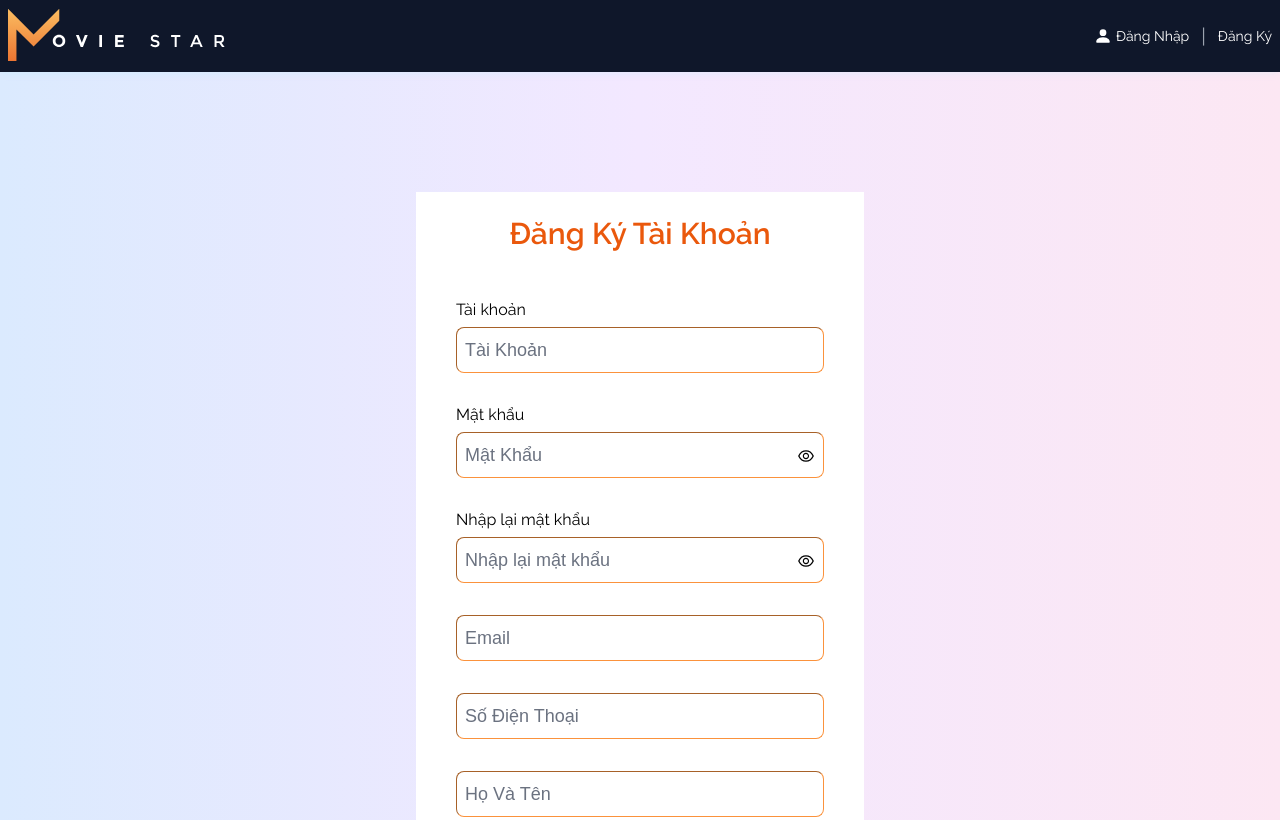
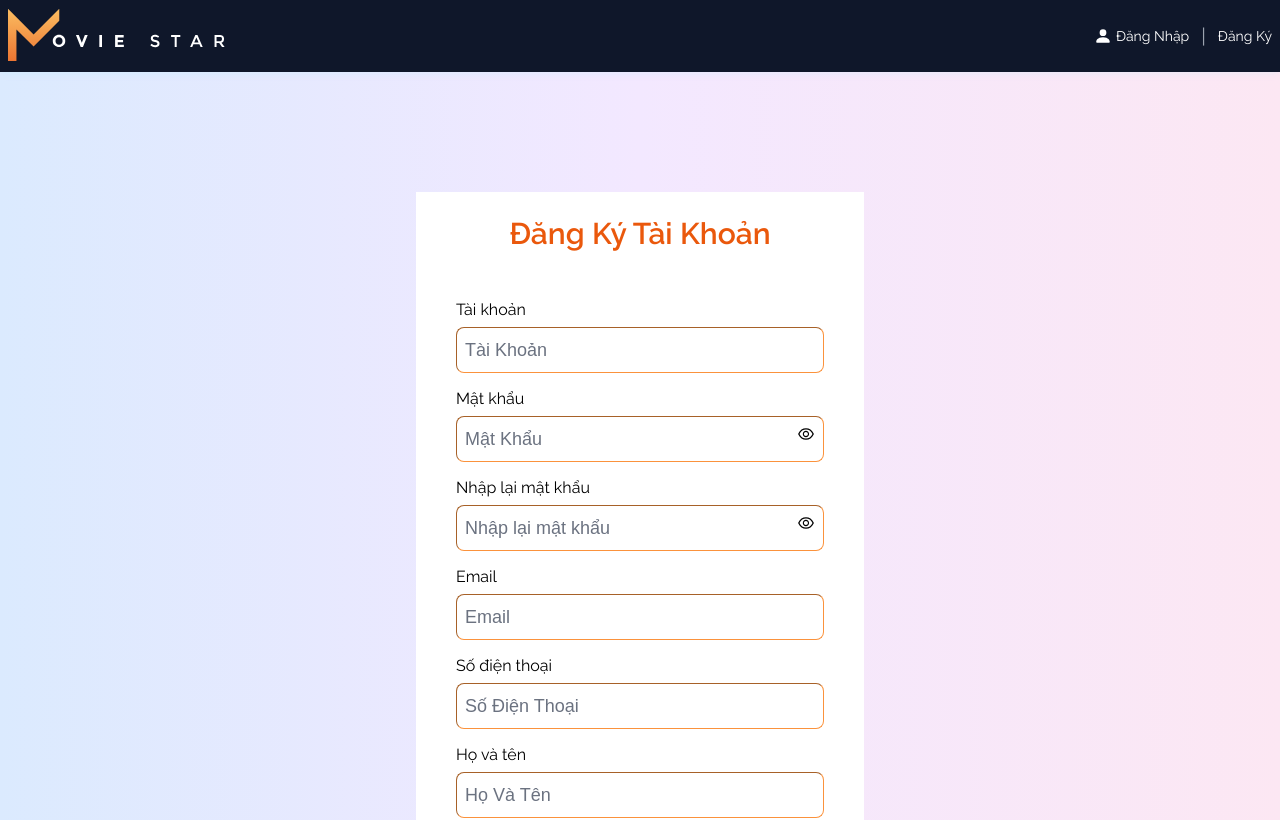
Before and after one commit to ThanhTien96/NguyenThanhTien-NguyenThanhPhuoc-BC37-movie-booking, a React (Create React App) app: page /user/signup in a window 1280 px wide. Shown: the top 820 px of the page. Built offline with nearby package versions, Linux system fonts and the light colour scheme.

Commit message:
update isAdmin

```diff
--- a/package.json
+++ b/package.json
@@ -33,6 +33,7 @@
     "redux-saga": "^1.2.1",
     "slick-carousel": "^1.8.1",
     "styled-components": "^5.3.6",
+    "sweetalert2": "^11.6.16",
     "web-vitals": "^2.1.4",
     "yup": "^0.32.11"
   },
--- a/src/components/home/cinema/Cinema.css
+++ b/src/components/home/cinema/Cinema.css
@@ -24,6 +24,7 @@
     border-bottom: 1px solid gainsboro;
 
 }
+
 .tabScrollbar{
     height: 30rem;
    overflow-y: scroll;
--- a/src/components/ticketRoom/ChairList.jsx
+++ b/src/components/ticketRoom/ChairList.jsx
@@ -5,7 +5,7 @@ const ChairList = (props) => {
 
     const {chair} = props;
   return (
-    <div className='px-1 md:px-10 mx-auto md:ml-5' >
+    <div className='px-1 lg:px-10 mx-auto lg:ml-5' >
             {chair?.map(item => {
                 return <Chair key={item.maGhe} chairItem={item} />
             })}
--- a/src/pages/Admin/account/createAccount/CreateAccount.jsx
+++ b/src/pages/Admin/account/createAccount/CreateAccount.jsx
@@ -1,12 +1,12 @@
 
-import React, { useEffect, useState } from 'react';
+import React, { useState } from 'react';
 import { Form, Input, Radio, Select } from 'antd';
 import { useFormik } from 'formik';
 import { useNavigate } from 'react-router-dom';
 import adminService from '../../../../services/adminService';
 import { useDispatch } from 'react-redux';
 import { isAlertActionERR, isAlertActionSuccess } from '../../../../redux/reducers/admin/movieManagerSlice';
-
+import * as Yup from 'yup';
 
 const CreateAccount = (props) => {
     const [passwordVisible, setPasswordVisible] = React.useState(false);
@@ -24,6 +24,14 @@ const CreateAccount = (props) => {
             maNhom: 'GP00',
             maLoaiNguoiDung: '',
         },
+        validationSchema: Yup.object({
+            taiKhoan: Yup.string().required('* Vui lòng nhập tài khoản !'),
+            matKhau: Yup.string().required('* Vui long nhập mật khẩu !'),
+            hoTen: Yup.string().required('* Vui lòng nhập họ và tên !'),
+            email: Yup.string().required('* Vui lòng nhập email !').email('* Không đúng định dạng email !'),
+            soDT: Yup.string().required('* Vui lòng nhập số điện thoại !').matches(/^[0-9]+$/, '* Số điện thoại chỉ nhập số 0-9'),
+            maLoaiNguoiDung: Yup.string().required('* Vui lòng chọn loại người dùng !'),
+        }),
         onSubmit: async (values) => {
             try {
                 await adminService.addAccount(values);
@@ -78,27 +86,32 @@ const CreateAccount = (props) => {
 
                 <Form.Item label="Tài Khoản">
                     <Input name='taiKhoan' onChange={formik.handleChange} placeholder='Nhập tài khoản' />
+                    {formik.errors.taiKhoan && formik.touched.taiKhoan && (<p className='text-red-700 mt-1'>{formik.errors.taiKhoan}</p>)}
                 </Form.Item>
 
                 <Form.Item label="Mật Khẩu">
                     <Input.Password
                         visibilityToggle={{ visible: passwordVisible, onVisibleChange: setPasswordVisible }}
                         onChange={formik.handleChange}
-                        placeholder = 'Nhập mật khẩu'
+                        placeholder='Nhập mật khẩu'
                         name='matKhau'
                     />
+                    {formik.errors.matKhau && formik.touched.matKhau && (<p className='text-red-700 mt-1'>{formik.errors.matKhau}</p>)}
                 </Form.Item>
 
                 <Form.Item label="Họ Tên">
-                    <Input name='hoTen' onChange={formik.handleChange} placeholder='Nhập họ tên'/>
+                    <Input name='hoTen' onChange={formik.handleChange} placeholder='Nhập họ tên' />
+                    {formik.errors.hoTen && formik.touched.hoTen && (<p className='text-red-700 mt-1'>{formik.errors.hoTen}</p>)}
                 </Form.Item>
 
                 <Form.Item label="Email">
                     <Input type='email' name='email' onChange={formik.handleChange} placeholder='Nhập Email' />
+                    {formik.errors.email && formik.touched.email && (<p className='text-red-700 mt-1'>{formik.errors.email}</p>)}
                 </Form.Item>
 
                 <Form.Item label="Số Điện Thoại">
                     <Input name='soDT' onChange={formik.handleChange} placeholder='Nhập số điện thoại' />
+                    {formik.errors.soDT && formik.touched.soDT && (<p className='text-red-700 mt-1'>{formik.errors.soDT}</p>)}
                 </Form.Item>
 
                 <Form.Item label="Loại Người Dùng">
@@ -106,6 +119,7 @@ const CreateAccount = (props) => {
                         onChange={handleChangeSelect}
                         placeholder='Chọn loại người dùng'
                     />
+                    {formik.errors.maLoaiNguoiDung && formik.touched.maLoaiNguoiDung && (<p className='text-red-700 mt-1'>{formik.errors.maLoaiNguoiDung}</p>)}
                 </Form.Item>
 
                 <Form.Item
--- a/src/pages/Admin/films/addNew/AddNew.jsx
+++ b/src/pages/Admin/films/addNew/AddNew.jsx
@@ -14,6 +14,7 @@ import { useDispatch } from 'react-redux';
 import { AddMovieApi } from '../../../../redux/reducers/admin/movieManagerSlice';
 import { maNhom } from '../../../../util/apiPath';
 import { useNavigate } from 'react-router-dom';
+import * as Yup from 'yup';
 
 const AddNew = (props) => {
 
@@ -37,6 +38,12 @@ const AddNew = (props) => {
             hinhAnh: {},
 
         },
+        validationSchema: Yup.object({
+            tenPhim: Yup.string().required('* Vui lòng nhập tên phim !'),
+            trailer: Yup.string().required('* Vui lòng nhập trailer !'),
+            moTa: Yup.string().required('* Vui lòng nhập mô tả !'),
+            ngayKhoiChieu: Yup.string().required('* Vui lòng chọn ngày khởi chiếu !'),
+        }),
         onSubmit: async (values) => {
             let formData = new FormData();
             for (let key in values) {
@@ -122,18 +129,22 @@ const AddNew = (props) => {
                 </Form.Item>
                 <Form.Item label="Tên Phim">
                     <Input name='tenPhim' onChange={formik.handleChange} />
+                    {formik.errors.tenPhim && formik.touched.tenPhim && (<p className='text-red-700 mt-1'>{formik.errors.tenPhim}</p>)}
                 </Form.Item>
 
                 <Form.Item label="Trailer">
                     <Input name='trailer' onChange={formik.handleChange} />
+                    {formik.errors.trailer && formik.touched.trailer && (<p className='text-red-700 mt-1'>{formik.errors.trailer}</p>)}
                 </Form.Item>
 
                 <Form.Item label="Mô Tả">
                     <Input name='moTa' onChange={formik.handleChange} />
+                    {formik.errors.moTa && formik.touched.moTa && (<p className='text-red-700 mt-1'>{formik.errors.moTa}</p>)}
                 </Form.Item>
 
                 <Form.Item label="Ngày Khởi Chiếu">
                     <DatePicker format={'DD/MM/YYYY'} onChange={handleChangeDatePicker} />
+                    {formik.errors.ngayKhoiChieu && formik.touched.ngayKhoiChieu && (<p className='text-red-700 mt-1'>{formik.errors.ngayKhoiChieu}</p>)}
                 </Form.Item>
 
                 <Form.Item label="Sắp Chiếu">
@@ -149,12 +160,11 @@ const AddNew = (props) => {
                 </Form.Item>
 
                 <Form.Item label="Đánh Giá">
-                    <InputNumber onChange={handleChangeInputNumber('danhGia')} min={1} max={10} />
+                    <InputNumber name='danhGia' onChange={handleChangeInputNumber('danhGia')} min={1} max={10} />
                 </Form.Item>
 
                 <Form.Item label="Hình Ảnh">
                     <input type='file' onChange={handleChangeFile} accept="image/png, image/jpg, image/jpeg, image/gif" />
-
                     {imgSrc && <img className='mt-5' src={imgSrc} alt="..." style={{ width: '200px' }} />}
 
                 </Form.Item>
--- a/src/pages/Admin/films/showTime/ShowTime.jsx
+++ b/src/pages/Admin/films/showTime/ShowTime.jsx
@@ -6,7 +6,7 @@ import { useNavigate, useParams } from 'react-router-dom';
 import moment from 'moment';
 import { useDispatch } from 'react-redux';
 import { fetchApiMoviesList } from '../../../../redux/reducers/admin/movieManagerSlice';
-
+import * as Yup from 'yup';
 
 
 const ShowTime = (props) => {
@@ -24,6 +24,11 @@ const ShowTime = (props) => {
             maRap: '',
             giaVe: '',
         },
+        validationSchema: Yup.object({
+            ngayChieuGioChieu: Yup.string().required('* Vui lòng chọn ngày khởi chiếu !'),
+            maRap: Yup.string().required('* Vui lòng chọn rạp !'),
+            giaVe: Yup.string().required('* Vui lòng nhập giá vé !'),
+        }),
         onSubmit: async (value) => {
             try{
                 dispatch(fetchApiMoviesList());
@@ -130,14 +135,17 @@ const ShowTime = (props) => {
                     <Select options={state.cinemaSchedule?.map((cinema, index) =>({label:cinema.tenCumRap, value:cinema.maCumRap}))}
                     onChange={handleChangeCinemaSchedule}
                     placeholder="Chọn Cụm Rạp" />
+                    {formik.errors.maRap && formik.touched.maRap && (<p className='text-red-700 mt-1'>{formik.errors.maRap}</p>)}
                 </Form.Item>
 
                 <Form.Item label="Ngày Giờ Chiếu">
                     <DatePicker format='DD/MM/YY hh:mm:ss' showTime onChange={onChangeDatePicker} onOk={onOk} />
+                    {formik.errors.ngayChieuGioChieu && formik.touched.ngayChieuGioChieu && (<p className='text-red-700 mt-1'>{formik.errors.ngayChieuGioChieu}</p>)}
                 </Form.Item>
 
                 <Form.Item label="Giá Vé">
                     <InputNumber onChange={onchangeInputNumber} min={75000} max={150000} />
+                    {formik.errors.giaVe && formik.touched.giaVe && (<p className='text-red-700 mt-1'>{formik.errors.giaVe}</p>)}
                 </Form.Item>
 
                 <Form.Item
--- a/src/pages/ticketRooms/TicketRoom.jsx
+++ b/src/pages/ticketRooms/TicketRoom.jsx
@@ -22,10 +22,10 @@ const TicketRoom = (props) => {
     useEffect(() => {
         const action = fetchApiTicketRoom(params.id);
         dispatch(action)
-    },[params]);
+    }, [params]);
 
     //get dữ liệu từ store về
-    const {thongTinPhim, danhSachGhe} = useSelector(state => state.bookingSlice.ticketRoom);
+    const { thongTinPhim, danhSachGhe } = useSelector(state => state.bookingSlice.ticketRoom);
 
     return (
         <div className={styles.ticketRoom}>
@@ -43,6 +43,7 @@ const TicketRoom = (props) => {
                     </Col>
                 </Row>
 
+
             </div>
         </div>
     )
--- a/src/pages/user/Login.jsx
+++ b/src/pages/user/Login.jsx
@@ -5,7 +5,8 @@ import { useDispatch } from 'react-redux';
 import { NavLink, useNavigate } from 'react-router-dom';
 import { fetchApiUserLogin } from '../../redux/reducers/user/UserLogin';
 import { EyeInvisibleOutlined, EyeOutlined } from '@ant-design/icons';
-
+import * as yup from 'yup';
+import Swal from 'sweetalert2';
 
 const Login = (props) => {
   const [message, setMessage] = useState('');
@@ -19,6 +20,10 @@ const Login = (props) => {
       taiKhoan: '',
       matKhau: '',
     },
+    validationSchema: yup.object({
+      taiKhoan: yup.string().required('* Vui lòng nhập tài khoản !'),
+      matKhau: yup.string().required('* Vui lòng nhập mật khẩu !'),
+    }),
     onSubmit: async (value) => {
       try {
         const action = fetchApiUserLogin(value);
@@ -26,7 +31,7 @@ const Login = (props) => {
         if (saveAccount) {
           localStorage.setItem('ACCOUNT', JSON.stringify(value))
         }
-        navigate('/')
+
       } catch (err) {
         setMessage(err.response.data.content);
       }
@@ -48,14 +53,18 @@ const Login = (props) => {
         {message && <p className='text-sm text-red-600 mb-5'>{message}</p>}
         <div >
           <div>
-            <input name='taiKhoan' onChange={formik.handleChange} type="text" className="focus:outline-orange-600 border rounded-lg w-full p-2 text-lg border-orange-400 placeholder-gray-500" placeholder="Tài Khoản" />
+            <p>Tài Khoản</p>
+            <input name='taiKhoan' onChange={formik.handleChange} type="text" className="focus:outline-orange-600 border rounded-lg w-full p-2 text-lg border-orange-400 placeholder-gray-500 mb-4" placeholder="Tài Khoản" />
+            {formik.errors.taiKhoan && formik.touched.taiKhoan && (<p className='text-red-700 mb-5'>{formik.errors.taiKhoan}</p>)}
           </div>
 
 
-          <div className='mt-8 relative'>
-            <input name='matKhau' onChange={formik.handleChange} type={showPassword ? 'text' : 'password'} className="focus:outline-orange-600 border rounded-lg border-b w-full p-2 text-lg border-orange-400 placeholder-gray-500 mb-8" placeholder="Mật Khẩu" />
+          <div className='relative'>
+            <p className='mb-1'>Mật Khẩu</p>
+            <input name='matKhau' onChange={formik.handleChange} type={showPassword ? 'text' : 'password'} className="focus:outline-orange-600 border rounded-lg border-b w-full p-2 text-lg border-orange-400 placeholder-gray-500 mb-3" placeholder="Mật Khẩu" />
+            {formik.errors.matKhau && formik.touched.matKhau && (<p className='text-red-700 mb-5'>{formik.errors.matKhau}</p>)}
             <div
-              style={{ position: 'absolute', top: '17%', right: '10px', cursor: 'pointer' }}>
+              style={{ position: 'absolute', top: '47%', right: '10px', cursor: 'pointer' }}>
               {showPassword ? <EyeInvisibleOutlined onClick={() => setShowPassword(false)} /> : <EyeOutlined onClick={() => setShowPassword(true)} />}
             </div>
           </div>
--- a/src/pages/user/SignUp.jsx
+++ b/src/pages/user/SignUp.jsx
@@ -1,10 +1,13 @@
-import { useFormik } from 'formik';
+import { ErrorMessage, useFormik } from 'formik';
 import React, { useState } from 'react'
 import { NavLink, useNavigate } from 'react-router-dom'
 import { EyeInvisibleOutlined, EyeOutlined } from '@ant-design/icons';
 import { fetchApiRegister } from '../../redux/reducers/user/UserLogin';
 import { useDispatch } from 'react-redux';
 import { maNhom } from '../../util/apiPath';
+import * as yup from 'yup';
+
+
 
 const SignUp = (props) => {
 
@@ -21,11 +24,16 @@ const SignUp = (props) => {
       soDT: '',
       maNhom: maNhom.NHOM,
       hoTen: '',
-
     },
+    validationSchema: yup.object({
+      taiKhoan: yup.string().required('* Tài Khoản không được bỏ trống !'),
+      matKhau: yup.string().required('* Mật khẩu không được bỏ trống !'),
+      email: yup.string().required('* Email không được bỏ trống !').email('* Không phải định dạng Email'),
+      soDT: yup.string().matches(/^[0-9]+$/, '* Số điện thoại chỉ nhập số 0-9').required('* Số điện thoại không được bỏ trống !'),
+      hoTen: yup.string().required('* Họ tên không được bỏ trống !'),
+    }),
     onSubmit: async (value) => {
       try {
-        console.log(value)
         await dispatch(fetchApiRegister(value))
 
         navigate('/user/login')
@@ -49,26 +57,29 @@ const SignUp = (props) => {
 
         </div>
         <div >
-        {validMess && <p className='text-red-900 mb-5 bg-red-200 p-2'>{validMess}</p>}
+          {validMess && <p className='text-red-900 mb-5 bg-red-200 p-2'>{validMess}</p>}
           <div>
             <p className='mb-2'>Tài khoản</p>
             <input
               onChange={formik.handleChange}
               name='taiKhoan'
-              type="text" className="focus:outline-orange-600 border rounded-lg w-full p-2 text-lg border-orange-400 placeholder-gray-500" placeholder="Tài Khoản" />
+              type="text" className="focus:outline-orange-600 border rounded-lg w-full p-2 text-lg border-orange-400 placeholder-gray-500 mb-4" placeholder="Tài Khoản" />
+            {formik.errors.taiKhoan && formik.touched.taiKhoan && (<p className='text-red-700 mb-3'>{formik.errors.taiKhoan}</p>)}
           </div>
-          <div className='mt-8 relative'>
+          <div className='relative'>
             <p className='mb-2'>Mật khẩu</p>
-            <input name='matKhau' onChange={formik.handleChange} type={showPassword ? 'text' : 'password'} className="focus:outline-orange-600 border rounded-lg border-b w-full p-2 text-lg border-orange-400 placeholder-gray-500 mb-8" placeholder="Mật Khẩu" />
+            <input name='matKhau' onChange={formik.handleChange} type={showPassword ? 'text' : 'password'} className="focus:outline-orange-600 border rounded-lg border-b w-full p-2 text-lg border-orange-400 placeholder-gray-500 mb-4" placeholder="Mật Khẩu" />
+            {formik.errors.matKhau && formik.touched.matKhau && (<p className='text-red-700 mb-3'>{formik.errors.matKhau}</p>)}
             <div
               style={{ position: 'absolute', top: '40%', right: '10px', cursor: 'pointer' }}>
               {showPassword ? <EyeInvisibleOutlined onClick={() => setShowPassword(false)} /> : <EyeOutlined onClick={() => setShowPassword(true)} />}
             </div>
+
           </div>
 
           <div className='relative'>
             <p className='mb-2'>Nhập lại mật khẩu</p>
-            <input name='nhapLaiMK' type={showPassword ? 'text' : 'password'} className="focus:outline-orange-600 border rounded-lg border-b w-full p-2 text-lg border-orange-400 placeholder-gray-500 mb-8" placeholder="Nhập lại mật khẩu" />
+            <input name='nhapLaiMK' type={showPassword ? 'text' : 'password'} className="focus:outline-orange-600 border rounded-lg border-b w-full p-2 text-lg border-orange-400 placeholder-gray-500 mb-4" placeholder="Nhập lại mật khẩu" />
             <div
               style={{ position: 'absolute', top: '40%', right: '10px', cursor: 'pointer' }}>
               {showPassword ? <EyeInvisibleOutlined onClick={() => setShowPassword(false)} /> : <EyeOutlined onClick={() => setShowPassword(true)} />}
@@ -76,24 +87,30 @@ const SignUp = (props) => {
           </div>
 
           <div>
+            <p className='mb-2'>Email</p>
             <input
               onChange={formik.handleChange}
               name='email'
-              type="email" className="focus:outline-orange-600 border rounded-lg w-full p-2 text-lg border-orange-400 placeholder-gray-500 mb-8" placeholder="Email" />
+              type="email" className="focus:outline-orange-600 border rounded-lg w-full p-2 text-lg border-orange-400 placeholder-gray-500 mb-4" placeholder="Email" />
+            {formik.errors.email && formik.touched.email && (<p className='text-red-700 mb-3'>{formik.errors.email}</p>)}
           </div>
 
           <div>
+            <p className='mb-2'>Số điện thoại</p>
             <input
               onChange={formik.handleChange}
               name='soDT'
-              type="text" className="focus:outline-orange-600 border rounded-lg w-full p-2 text-lg border-orange-400 placeholder-gray-500 mb-8" placeholder="Số Điện Thoại " />
+              type="text" className="focus:outline-orange-600 border rounded-lg w-full p-2 text-lg border-orange-400 placeholder-gray-500 mb-4" placeholder="Số Điện Thoại " />
+            {formik.errors.soDT && formik.touched.soDT && (<p className=' text-red-700 mb-3'>{formik.errors.soDT}</p>)}
           </div>
 
           <div>
+            <p className='mb-2'>Họ và tên</p>
             <input
               onChange={formik.handleChange}
               name='hoTen'
-              type="text" className="focus:outline-orange-600 border rounded-lg w-full p-2 text-lg border-orange-400 placeholder-gray-500 mb-8" placeholder="Họ Và Tên " />
+              type="text" className="focus:outline-orange-600 border rounded-lg w-full p-2 text-lg border-orange-400 placeholder-gray-500 mb-4" placeholder="Họ Và Tên " />
+            {formik.errors.hoTen && formik.touched.hoTen && (<p className='text-red-700 mb-3'>{formik.errors.hoTen}</p>)}
           </div>
 
           <div className="flex">
@@ -103,7 +120,7 @@ const SignUp = (props) => {
             </div>
           </div>
           <div className="flex justify-center my-6">
-            <button className=" cursor-pointer hover:border-sky-400  transition-all duration-500 rounded-full  p-3 w-full sm:w-56   bg-gradient-to-r from-orange-600  to-orange-300 text-white text-lg font-semibold ">
+            <button type='submit' className=" cursor-pointer hover:border-sky-400  transition-all duration-500 rounded-full  p-3 w-full sm:w-56   bg-gradient-to-r from-orange-600  to-orange-300 text-white text-lg font-semibold ">
               Tạo Tài Khoản
             </button>
           </div>
```
Also changed, not shown: src/components/home/cinema/Cinema.jsx (+8 -9 lines), src/components/ticketRoom/Chair.css (+16 -0 lines), src/components/ticketRoom/Result.jsx (+20 -3 lines), 1 other file (tests, documents, lock files or other folders).
